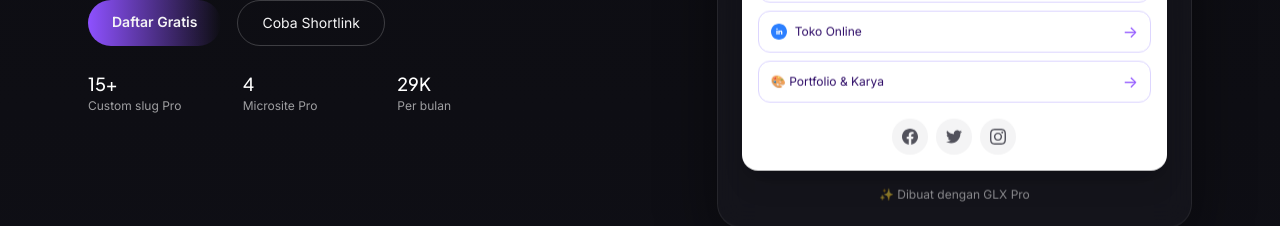
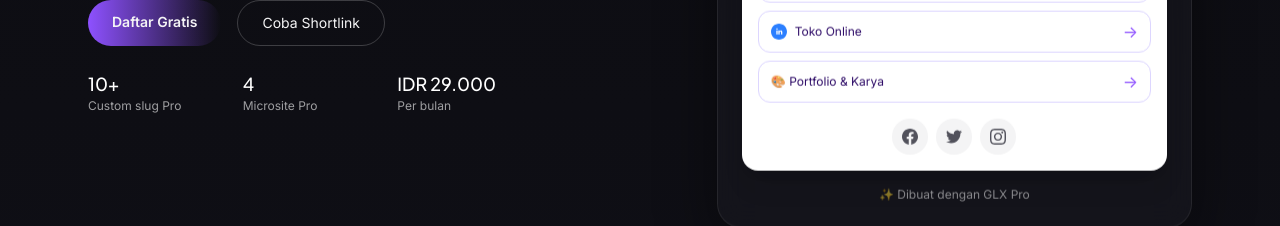
Before and after one commit to ariefdluffy/glx-link, a SvelteKit app: page / in a window 1280 px wide. Shown: the part 502-728 px from the top of the page. Built offline with nearby package versions, Linux system fonts and the light colour scheme; no server answers.

Commit message:
update beranda

```diff
--- a/src/routes/+page.svelte
+++ b/src/routes/+page.svelte
@@ -241,7 +241,7 @@
 				</div>
 				<div class="grid max-w-md grid-cols-3 gap-4 text-xs text-white/60">
 					<div>
-						<div class="font-display text-lg text-white">15+</div>
+						<div class="font-display text-lg text-white">10+</div>
 						<span>Custom slug Pro</span>
 					</div>
 					<div>
@@ -249,7 +249,7 @@
 						<span>Microsite Pro</span>
 					</div>
 					<div>
-						<div class="font-display text-lg text-white">29K</div>
+						<div class="font-display text-lg text-white">IDR 29.000</div>
 						<span>Per bulan</span>
 					</div>
 				</div>
```
